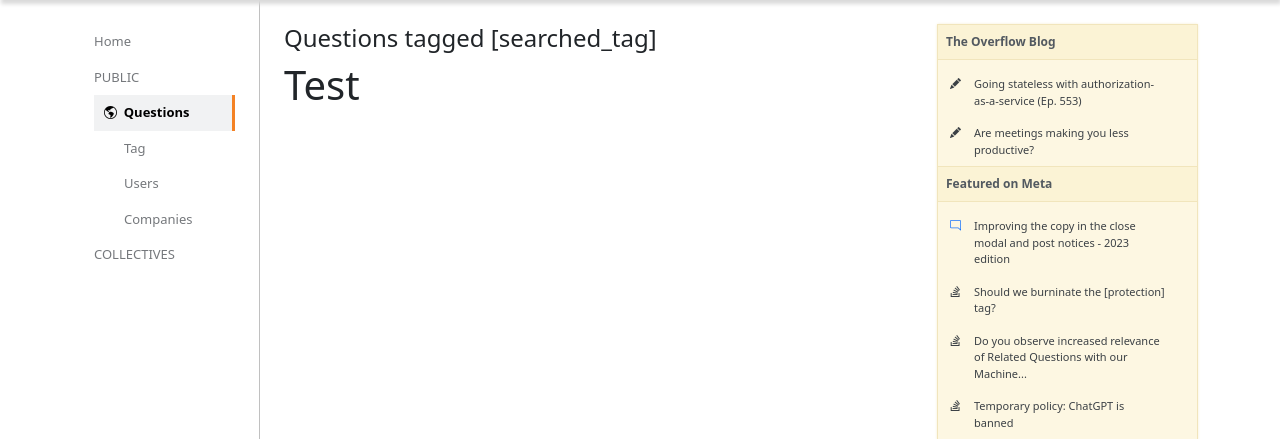
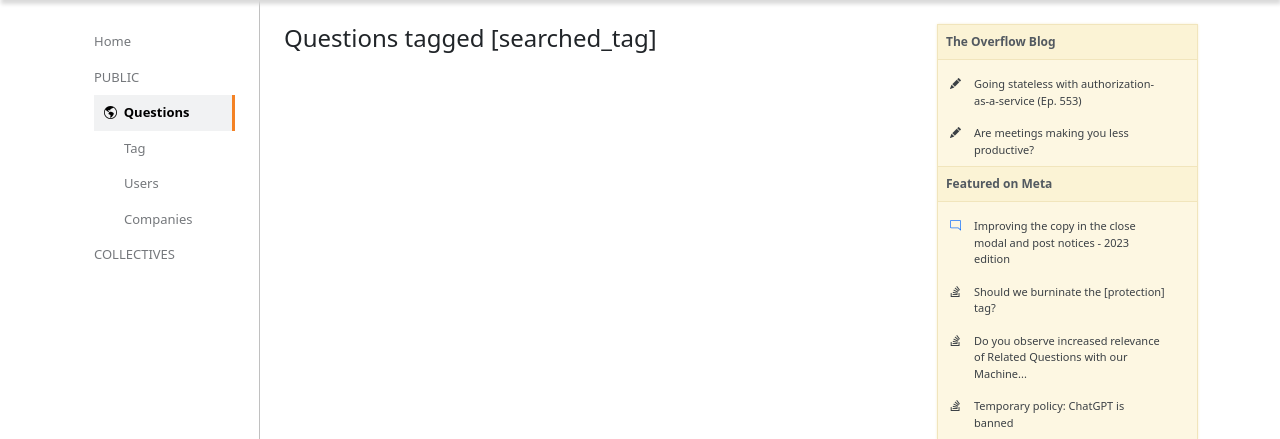
Before and after one commit to hemal0303/stack_clone, a Django app: page / in a window 1280 px wide. Shown: the part 57-496 px from the top of the page. Run offline with Django 4.2, Linux system fonts and the light colour scheme.

Commit message:
Test content removed.

```diff
--- a/StackOverflowClone/home/templates/home/index.html
+++ b/StackOverflowClone/home/templates/home/index.html
@@ -2,6 +2,5 @@
 {% block content %}
 
     <h4>Questions tagged [searched_tag]</h4>
-    <h1>Test</h1>
 
 {% endblock %}
```
